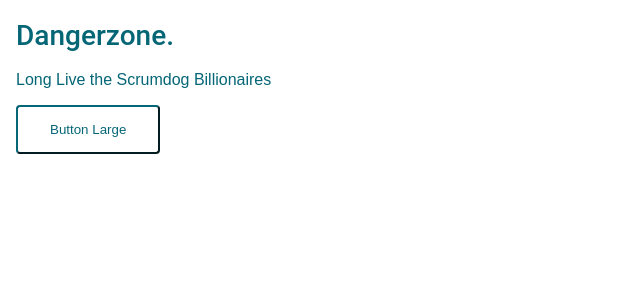
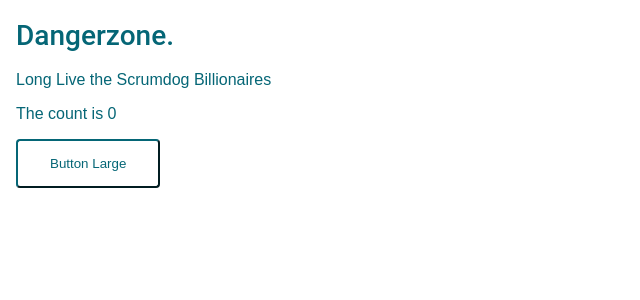
Before and after one commit to Stringify-All/zd-ratings-and-reviews-page, a React app: page / in a window 1280 px wide. Shown: the top 300 px of the page, without its empty margins (0-640 px from the left). Built offline with nearby package versions, Linux system fonts and the light colour scheme; the HTML template or start-up script is replaced by a standard one.

Commit message:
Implemented hooks in App component

```diff
--- a/client/src/components/App.jsx
+++ b/client/src/components/App.jsx
@@ -1,19 +1,20 @@
 import React from 'react';
+import { useState, useEffect } from 'react';
 import GlobalStyle from './globalStyle';
 
-class App extends React.PureComponent {
-  render() {
+const App = () => {
+  const [count, setCount] = useState(0);
+
   return (
-      <>
+    <body>
       <GlobalStyle />
-        <body>
       <h1> Dangerzone. </h1>
       <p> Long Live the Scrumdog Billionaires </p>
-          <button type="submit"> Button Large </button>
+      <p>The count is {count}</p>
+      <button type="submit" className="large-button" onClick={() => setCount(count + 1)}> Button Large </button>
     </body>
-      </>
   );
 }
-}
+
 
 export default App;
```
Also changed, not shown: 3 other files (tests, documents, lock files or other folders). Lines whose indentation alone changed are shown as unchanged.
